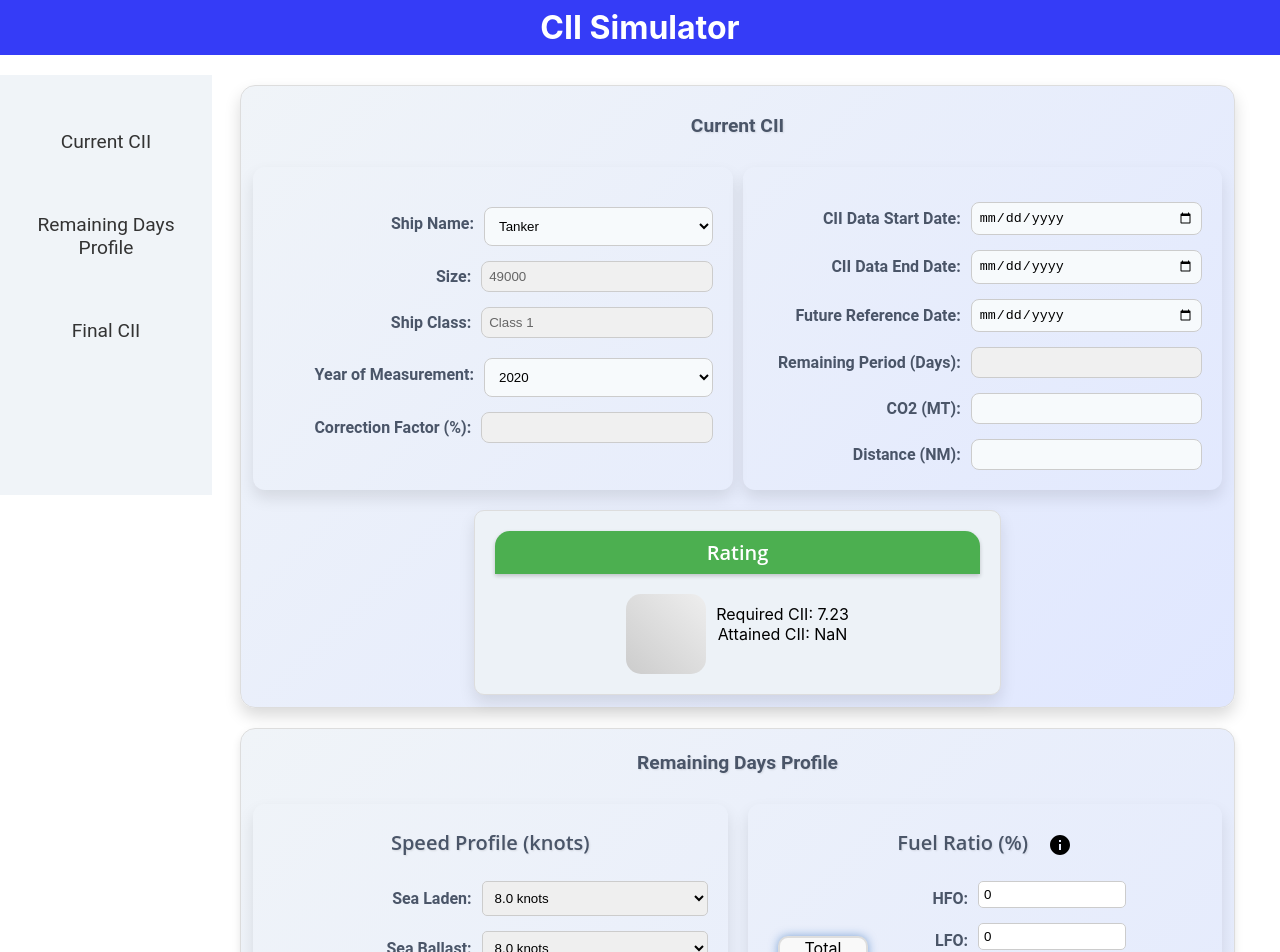
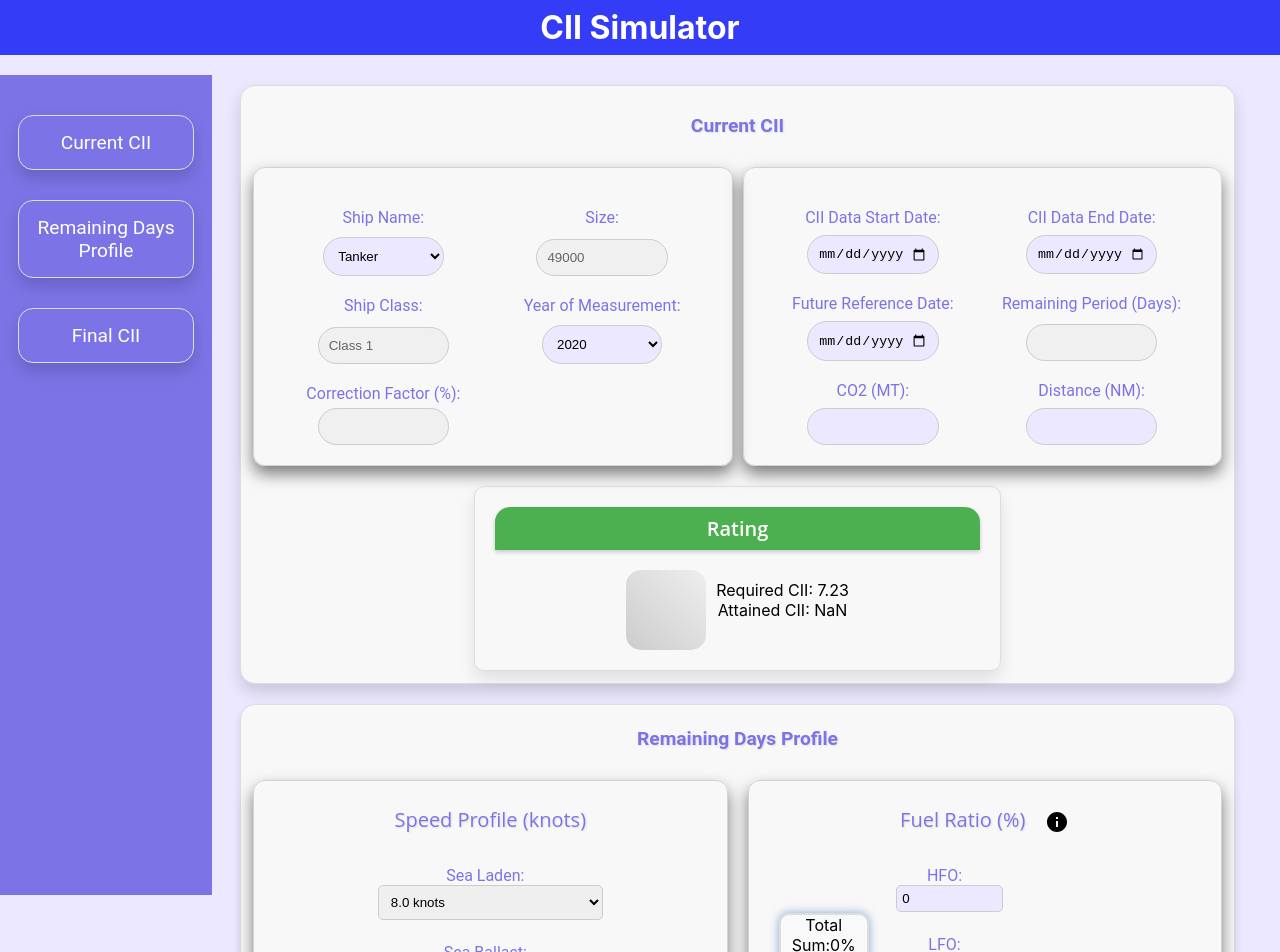
Before and after one commit to ratnesh894/shipping-app, a React (Create React App) app: page / in a window 1280 px wide. Shown: the top 952 px of the page. Built offline with nearby package versions, Linux system fonts and the light colour scheme.

Commit message:
ui changes #3

```diff
--- a/src/App.css
+++ b/src/App.css
@@ -1,5 +1,6 @@
 .App {
   text-align: center;
+  background:#ECE8FF;
 }
 
 .App-logo {
--- a/src/Components/Section1/Section1.jsx
+++ b/src/Components/Section1/Section1.jsx
@@ -20,13 +20,13 @@ const Wrapper = styled.div`
   border-radius: 15px;
   box-shadow: 0 8px 16px rgba(0, 0, 0, 0.15);
   border: 1px solid #ddd;
-  background: linear-gradient(135deg, #f0f4f8 0%, #e0e7ff 100%);
+  background: #F8F8F8;
 `;
 
 const Heading = styled.h2`
  font-family: 'Roboto', sans-serif;
  font-size: 1.2em;
-  color: #4a5568; /* Subtle text color */
+  color: #7c73e6; /* Subtle text color */
   margin-bottom: 20px;
   text-shadow: 1px 1px 2px rgba(0, 0, 0, 0.1);
 `;
@@ -41,15 +41,16 @@ const ContentWrapper = styled.div`
 
 
 const Container = styled.div`
-  display: flex;
-  flex-direction: column;
+  display: grid;
+  grid-template-columns: repeat(2, 1fr); /* Two columns */
+  grid-template-rows: repeat(3, auto); /* Three rows */
   width: 50%;
   padding: 0 20px;
-  /* border: 1px solid #ddd; */
+  border: 1px solid #d3d3d3;
   border-radius: 12px;
   background-color: #fffff;
-  box-shadow: 0 8px 16px rgba(0, 0, 0, 0.1);
-  max-height: 300px;
+  box-shadow: 0 8px 16px rgba(0, 0, 0, 0.5);
+  max-height: 350px;
   overflow-y: auto;
   padding: 20px;
   margin-top: 10px;
@@ -67,10 +68,10 @@ const Container = styled.div`
 const Dropdown = styled.select`
   padding: 10px;
   margin-top: 5px;
-  width: 52%;
+  width: 55%;
   border: 1px solid #ccc;
-  border-radius: 8px;
-  background-color: #f7fafc;
+  border-radius: 20px;
+  background-color: #ECE8FF;
   transition: border-color 0.2s;
 
   &:focus {
@@ -86,27 +87,21 @@ const Option = styled.option`
 
 const Label = styled.label`
   font-size: 16px;
-  font-weight: 600;
+  font-weight: 400;
   font-family:"Roboto", sans-serif;
-  color: #4a5568;
-  margin-right: 10px;
+  color: #7c73e6;
+  margin-bottom: 5px;
   flex: 1;
   text-align: right;
 `;
 
-/* const Input = styled.input`
-  padding: 5px;
+
+const Input = styled.input`
+  padding: 10px;
   width: 50%;
   border: 1px solid #ccc;
-  border-radius: 5px;
-`; */
-
-const Input = styled.input`
-  padding: 7px;
-  width: 49%;
-  border: 1px solid #ccc;
-  border-radius: 8px;
-  background-color: #f7fafc;
+  border-radius: 20px;
+  background-color: #ECE8FF;
   transition: border-color 0.2s;
 
   &:focus {
@@ -125,8 +120,9 @@ const DisabledInput = styled(Input)`
 
 const FormGroup = styled.div`
   display: flex;
+  flex-direction:column;
   align-items: center;
-  margin-top: 15px;
+  margin-top: 20px;
 `;
 
 const RatingWrapper = styled.div`
@@ -137,7 +133,7 @@ const RatingWrapper = styled.div`
   margin-top: 20px;
   border: 1px solid #ddd;
   border-radius: 10px;
-  background-color: #edf2f7;
+  background-color: #fffff;
   box-shadow: 0 8px 16px rgba(0, 0, 0, 0.1);
   max-height: 300px;
   overflow-y: auto;
--- a/src/Components/Section2/Section2.jsx
+++ b/src/Components/Section2/Section2.jsx
@@ -21,14 +21,14 @@ const Wrapper = styled.div`
   border-radius: 15px;
   box-shadow: 0 4px 8px rgba(0, 0, 0, 0.1);
   border: 1px solid #ddd;
-  background: linear-gradient(135deg, #f0f4f8 0%, #e0e7ff 100%);
+  background: #F8F8F8;
 `;
 
 const Heading = styled.h2`
   font-weight: 700;
   font-family: 'Roboto', sans-serif;
   font-size: 1.2em;
-  color: #4a5568;
+  color: #7c73e6;
   margin-bottom: 10px;
   text-shadow: 1px 1px 2px rgba(0, 0, 0, 0.1);
   margin-top: 10px;
@@ -50,7 +50,8 @@ const Container = styled.div`
   padding: 0 20px;
   border-radius: 12px;
   background-color: #fffff;
-  box-shadow: 0 8px 16px rgba(0, 0, 0, 0.1);
+  border: 1px solid #d3d3d3;
+  box-shadow: 0 8px 16px rgba(0, 0, 0, 0.5);
   max-height: 300px;
   overflow-y: auto;
   padding: 20px;
@@ -60,8 +61,8 @@ const Container = styled.div`
 const Subheading = styled.span`
   font-family: "Open Sans", sans-serif;
   font-size: 20px;
-  font-weight: 600;
-  color: #4a5568;
+  font-weight: 500;
+  color: #7c73e6;
   margin-bottom: 10px;
   margin-top: 5px;
   text-align: center;
@@ -102,7 +103,8 @@ const Option = styled.option`
 
 const FormGroup = styled.div`
   display: flex;
-  /* align-items: center; */
+  flex-direction: column;
+  align-items: center;
   margin-top: 15px;
   margin-left: 0px;
   /* background: red; */
@@ -147,13 +149,13 @@ const ErrorMessage = styled.span`
 
 const Label = styled.label`
   font-size: 16px;
-  font-weight: 600;
+  font-weight: 400;
   margin-right: 10px;
   margin-top: 8px;
   flex: 1;
   text-align: right;
   font-family:"Roboto", sans-serif;
-  color: #4a5568;
+  color: #7c73e6;
 `;
 
 const Input = styled.input`
@@ -161,6 +163,7 @@ const Input = styled.input`
   width: 50%;
   border: 1px solid #ccc;
   border-radius: 5px;
+  background: #ECE8FF
 `;
 
 const Container1 = styled(Container)`
--- a/src/Pages/CII Simulator/Simulator.jsx
+++ b/src/Pages/CII Simulator/Simulator.jsx
@@ -38,8 +38,8 @@ const NavbarIcon = styled.div`
 
 const Navbar = styled.div`
   width: 15%;
-  height: 50%;
-  background-color: #f0f4f8;
+  height: 100%;
+  background-color: #7c73e6;
   display: flex;
   flex-direction: column;
   align-items: center;
@@ -47,7 +47,7 @@ const Navbar = styled.div`
   transition: width 0.3s, padding 0.3s;
   overflow: hidden;
   position: fixed;
-  top: 5;
+  top: 2;
   left: 0;
   z-index: 999;
 `;
@@ -93,15 +93,18 @@ const Button = styled.div`
 `;
 
 const NavItem = styled.div`
-  color: #333;
+  color: #ffff;
   padding: 15px 10px;
   text-align: center;
-  width: 100%;
+  width: 80%;
   cursor: pointer;
   font-family: 'Roboto', sans-serif;
   font-size: 1.2em;
   transition: background-color 0.3s;
   margin-top: 30px;
+  border-radius: 15px;
+  box-shadow: 0 8px 16px rgba(0, 0, 0, 0.15);
+  border: 1px solid #ddd;
   &:hover {
     background-color: #ddd;
   }
```
